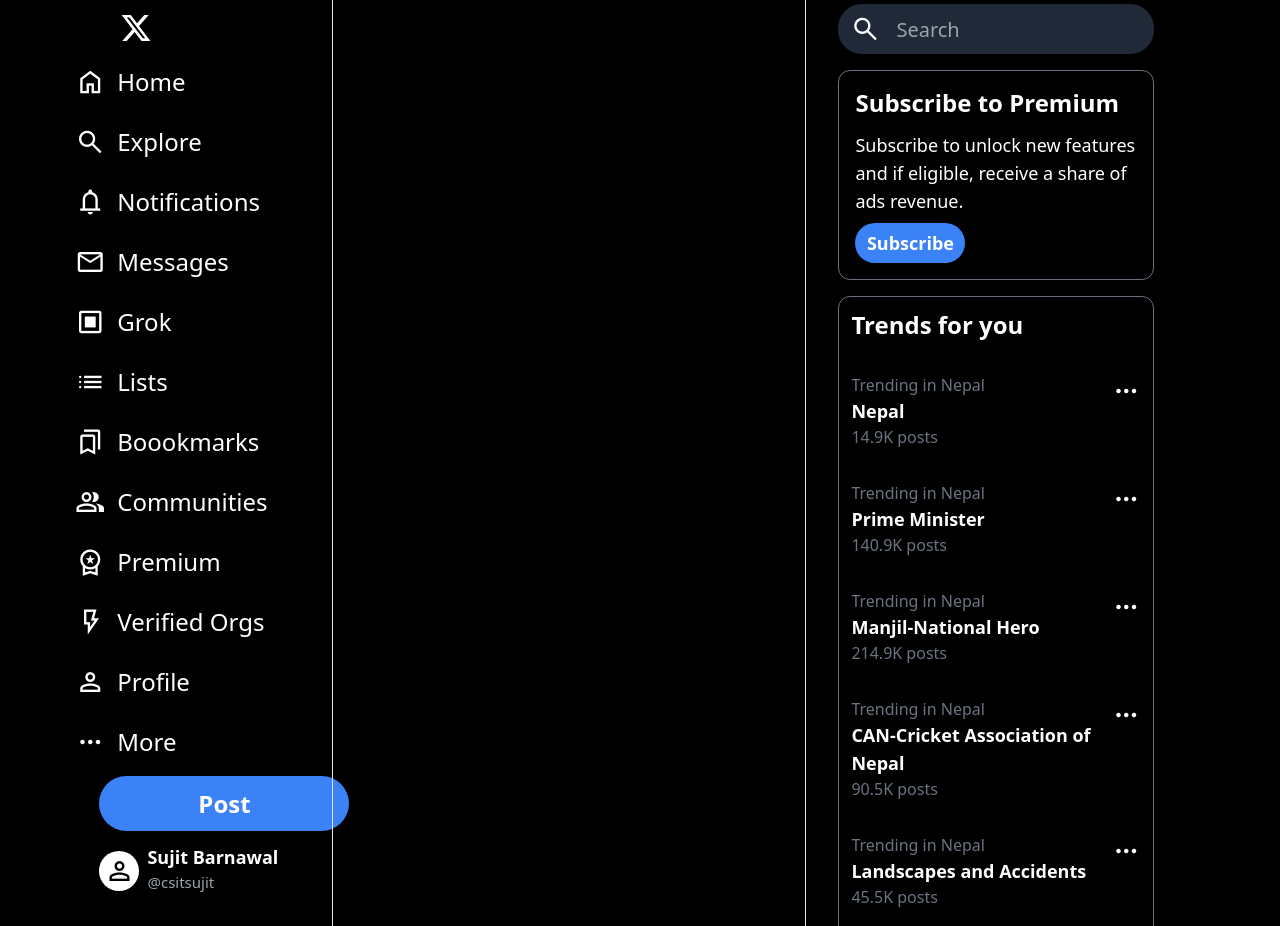
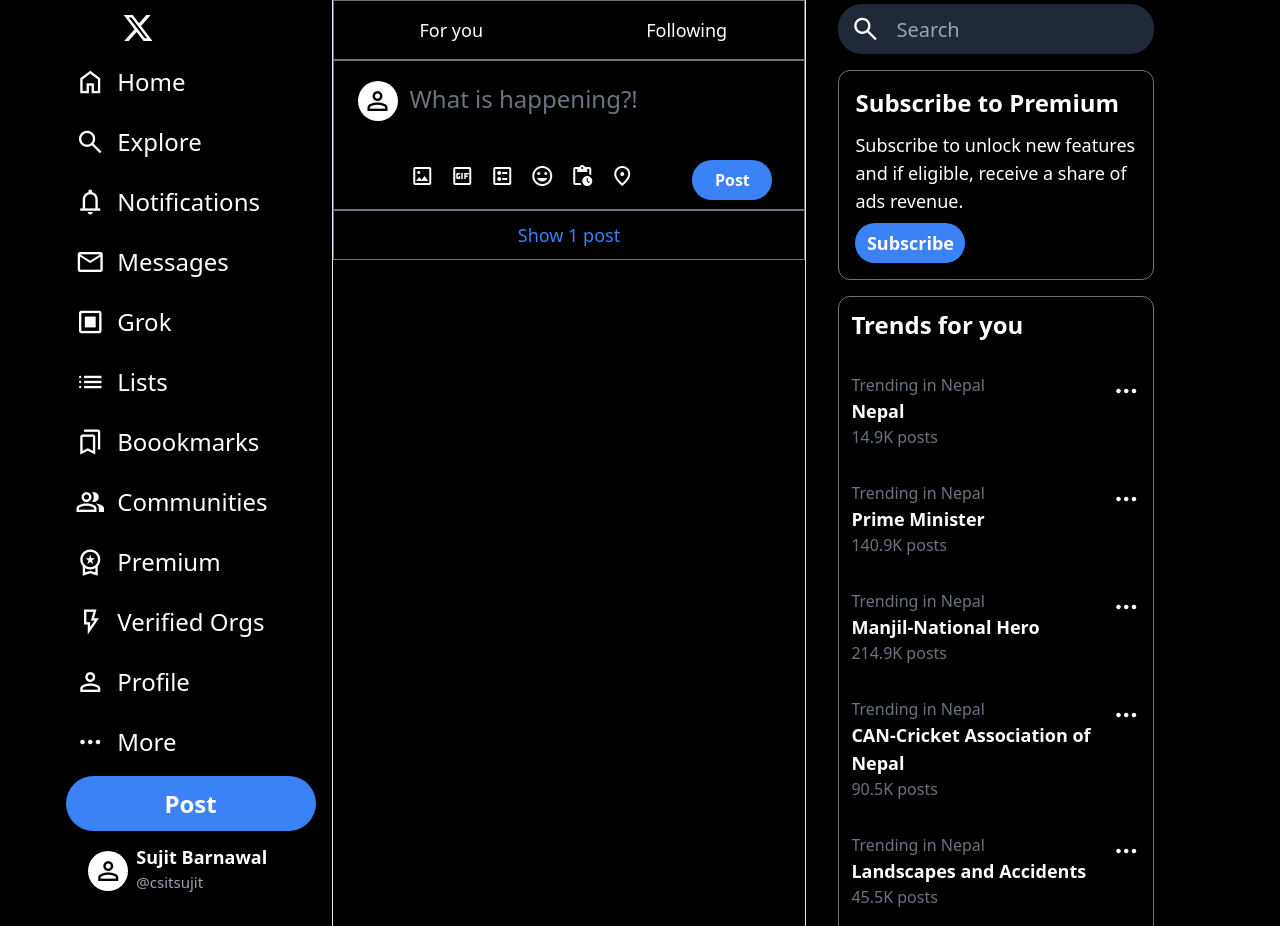
Before and after one commit to sujitbarnawal/Twitter-UI-Clone, a website: page index.html in a window 1280 px wide. Shown: the top 926 px of the page. Drawn offline with nearby package versions, Linux system fonts and the light colour scheme.

Commit message:
completed div 3 and added some information in div 2

```diff
--- a/index.html
+++ b/index.html
@@ -16,9 +16,9 @@
 
                 <div class="1 w-[70%] flex flex-col">
 
-                        <div class="logo invert my-3 mr-[18%]">
+                        <div class="logo invert my-3 md:mr-[18%]  flex justify-end">
                                 <svg viewBox="0 0 24 24" aria-hidden="true"
-                                        class="m-auto w-8 r-4qtqp9 r-yyyyoo r-dnmrzs r-bnwqim r-lrvibr r-m6rgpd r-lrsllp r-1nao33i r-16y2uox r-8kz0gk">
+                                        class="m-auto w-8 r-4qtqp9 r-yyyyoo r-dnmrzs r-bnwqim r-lrvibr r-m6rgpd r-lrsllp r-1nao33i r-16y2uox r-8kz0gk ml-[20%] sm:ml-[35%] md:ml-[45%]">
                                         <g>
                                                 <path
                                                         d="M18.244 2.25h3.308l-7.227 8.26 8.502 11.24H16.17l-5.214-6.817L4.99 21.75H1.68l7.73-8.835L1.254 2.25H8.08l4.713 6.231zm-1.161 17.52h1.833L7.084 4.126H5.117z">
@@ -84,13 +84,16 @@
                                 </ul>
                         </div>
 
+                        <div class="flex justify-end">
                                 <button
-                                class="postBtn w-[250px] h-[55px] bg-blue-500 flex justify-center items-center rounded-full font-bold text-2xl mt-2 hover:cursor-pointer hover:bg-blue-700 ml-[30%]">
+                                        class="postBtn w-[250px] h-[55px] bg-blue-500 flex justify-center items-center rounded-full font-bold text-2xl mt-2 hover:cursor-pointer hover:bg-blue-700 mr-4">
                                         Post</button>
+                        </div>
 
                         <div class="flex">
+                                <div class="m-auto flex">
                                         <div
-                                        class="id ml-[30%] mt-5 bg-white w-10 h-10 flex justify-center items-center rounded-full">
+                                                class="id  md:ml-6 mt-5 bg-white w-10 h-10 flex justify-center items-center rounded-full">
                                                 <span class="text-3xl material-symbols-outlined invert">person</span>
                                         </div>
                                         <div>
@@ -98,11 +101,49 @@
                                                 <div class="name2 ml-2 text-[15px] text-gray-400">@csitsujit</div>
                                         </div>
                                 </div>
+                        </div>
 
                 </div>
 
                 <div class="2 w-full border-x-[1px]">
 
+                        <div class="forAndFollowing w-[100%] h-[60px] flex border border-gray-500">
+                                <div
+                                        class="for w-1/2 flex justify-center items-center text-lg hover:bg-gray-500 hover:cursor-pointer ">
+                                        For you</div>
+                                <div
+                                        class="for w-1/2 flex justify-center items-center text-lg hover:bg-gray-500 hover:cursor-pointer ">
+                                        Following</div>
+                        </div>
+
+                        <div class="whatIsHappening w-[100%] h-[150px] border border-gray-500 flex flex-col gap-[10%]">
+                                <div class="first flex items-center">
+                                        <div
+                                                class="id  md:ml-6 mt-5 bg-white w-10 h-10 flex justify-center items-center rounded-full">
+                                                <span
+                                                        class="text-3xl material-symbols-outlined invert cursor-pointer">person</span>
+                                        </div>
+                                        <div class="mt-4 ml-3 text-2xl text-gray-500">What is happening?!</div>
+                                </div>
+                                <div class="second flex justify-between items-center p-4 ">
+                                        <div class="symbols flex ml-[12%]">
+                                                <div><span class="material-symbols-outlined Sky hover:bg-gray-500 hover:cursor-pointer p-2 rounded-full">imagesmode</span></div>
+                                                <div><span class="material-symbols-outlined Sky hover:bg-gray-500 hover:cursor-pointer p-2 rounded-full">gif_box</span></div>
+                                                <div><span class="material-symbols-outlined Sky hover:bg-gray-500 hover:cursor-pointer p-2 rounded-full">ballot</span></div>
+                                                <div><span class="material-symbols-outlined Sky hover:bg-gray-500 hover:cursor-pointer p-2 rounded-full">mood</span></div>
+                                                <div><span class="material-symbols-outlined Sky hover:bg-gray-500 hover:cursor-pointer p-2 rounded-full">pending_actions</span></div>
+                                                <div><span class="material-symbols-outlined Sky hover:bg-gray-500 hover:cursor-pointer p-2 rounded-full">location_on</span></div>
+                                        </div>
+                                        <div class="btn">
+                                                <button
+                                                        class="postBtn w-[80px] h-[40px] bg-blue-500 flex justify-center items-center rounded-full font-bold text-md mt-2 hover:cursor-pointer hover:bg-blue-700 mr-4">
+                                                        Post
+                                                </button>
+                                        </div>
+                                </div>
+
+                        </div>
+                        <div class="show w-[100%] h-[50px] border border-gray-500 flex justify-center items-center hover:bg-gray-500 hover:text-white hover:cursor-pointer text-blue-500 text-lg">Show 1 post</div>
 
                 </div>
 
@@ -189,7 +230,8 @@
                                 <div>
                                         <h1 class="font-bold text-2xl p-3">Who to follow</h1>
                                 </div>
-                                <div class=" flex w-[100%] hover:bg-gray-900 p-3 mt-2 justify-between">
+                                <div
+                                        class=" md:flex w-[100%] hover:bg-gray-900 p-3 mt-2 md:justify-between md:flex-row flex flex-col">
                                         <div class="flex">
                                                 <div
                                                         class="mt-5 bg-white w-10 h-10 flex justify-center items-center rounded-full">
@@ -206,7 +248,8 @@
                                         <button
                                                 class="w-[110px] h-[40px] bg-white flex justify-center items-center rounded-full font-bold text-lg mt-4 hover:cursor-pointer text-black">Follow</button>
                                 </div>
-                                <div class=" flex w-[100%] hover:bg-gray-900 p-3 mt-2 justify-between">
+                                <div
+                                        class=" md:flex w-[100%] hover:bg-gray-900 p-3 mt-2 md:justify-between md:flex-row flex flex-col">
                                         <div class="flex">
                                                 <div
                                                         class="mt-5 bg-white w-10 h-10 flex justify-center items-center rounded-full">
@@ -223,7 +266,8 @@
                                         <button
                                                 class="w-[110px] h-[40px] bg-white flex justify-center items-center rounded-full font-bold text-lg mt-4 hover:cursor-pointer text-black">Follow</button>
                                 </div>
-                                <div class=" flex w-[100%] hover:bg-gray-900 p-3 mt-2 justify-between">
+                                <div
+                                        class=" md:flex w-[100%] hover:bg-gray-900 p-3 mt-2 md:justify-between md:flex-row flex flex-col">
                                         <div class="flex">
                                                 <div
                                                         class="mt-5 bg-white w-10 h-10 flex justify-center items-center rounded-full">
@@ -231,7 +275,7 @@
                                                                 class="text-3xl material-symbols-outlined invert">person</span>
                                                 </div>
                                                 <div>
-                                                        <div class="name ml-2 mt-3 font-bold text-lg">Manjil Gautam
+                                                        <div class="name ml-2 mt-3 font-bold text-lg">Manzil Gautam
                                                         </div>
                                                         <div class="name2 ml-2 text-[15px] text-gray-400">@_destiny
                                                         </div>
@@ -240,7 +284,7 @@
                                         <button
                                                 class="w-[110px] h-[40px] bg-white flex justify-center items-center rounded-full font-bold text-lg mt-4 hover:cursor-pointer text-black">Follow</button>
                                 </div>
-                                <div class="ml-4 text-xl text-blue-500">Show more</div>
+                                <div class="ml-4 text-xl text-blue-500 cursor-pointer">Show more</div>
                         </div>
 
                         <div class="policy ml-8 mt-2 flex flex-col">
```
Also changed, not shown: src/output.css. Lines whose indentation alone changed are shown as unchanged.
